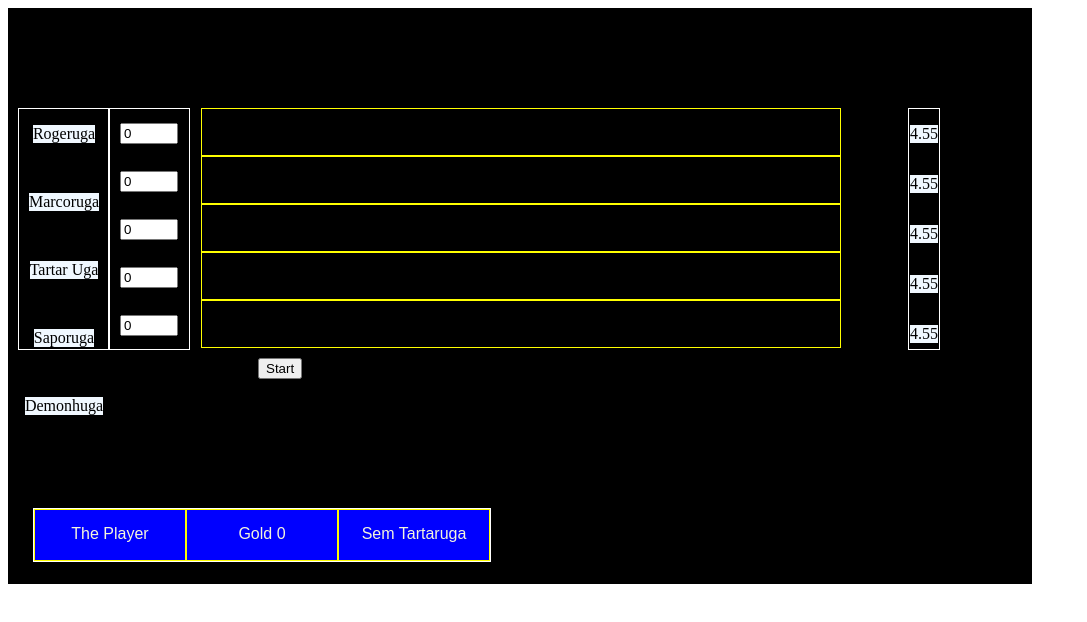
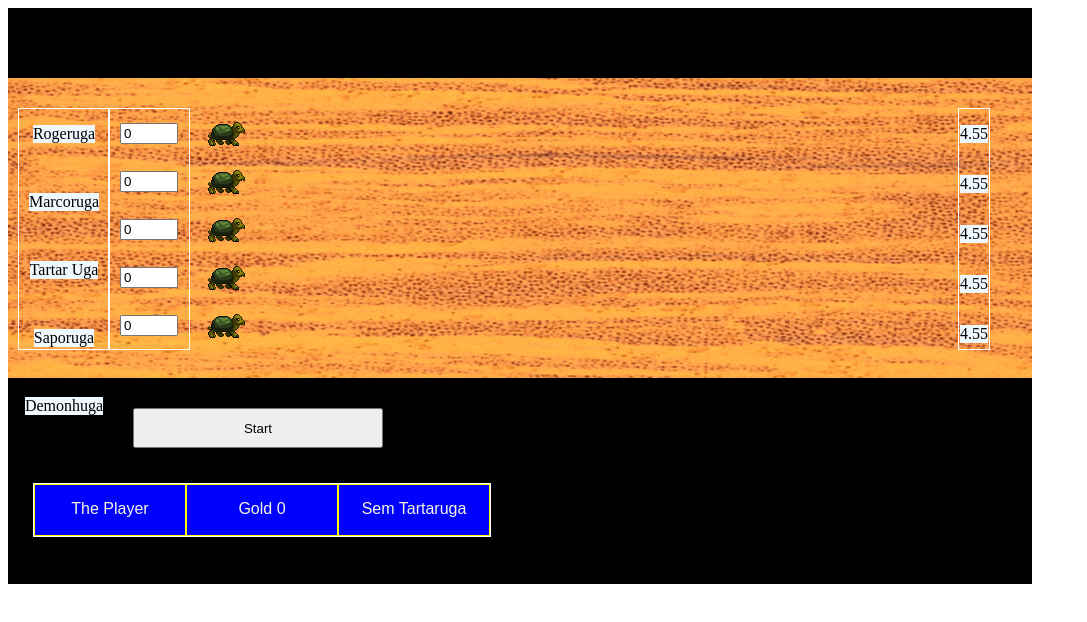
Before and after one commit to RHainz/Tartarugas-Real-, a plain HTML site: page index.html in a window 1280 px wide. Shown: the whole page, without its empty margins (0-1087 px from the left). Drawn offline with Linux system fonts and the light colour scheme.

Commit message:
Problemas do NaN

```diff
--- a/assets/imgs.js
+++ b/assets/imgs.js
@@ -17,3 +17,15 @@ function attBackgroud(sourceImg,posX,posY) {
 
   }
 }
+
+function attGif(sourceImg,posX,posY) {
+  let myGif=GIF();
+  let sourceImg2=sourceImg;
+  let posX2=posX;
+  let posY2=posY;
+
+  myGif.onload(sourceImg2);
+
+  c.drawImage(myGif.image, posX2, posY2)
+
+}
--- a/assets/index.js
+++ b/assets/index.js
@@ -33,15 +33,15 @@ const backGround= new Sprite({
     imgSource: './images/largeturtle.png'
 });
 
-//attBackgroud("./images/eg-desert.png", 0, 0);
-//attBackgroud("./images/Sandy.jpg", 161, 68);
+attBackgroud("./images/Sandy2.png", 0, 0);
+//attBackgroud("./images/Sandy.jpg", 280, 68);
 
 
 c.fillRect(0, 0, canvas.width, canvas.height);
 
-turtle1.draw();
 
-turtle2.draw();
+
+
 
 function setZeroGold () {
     let buttonZero=document.querySelectorAll("#inputsGold input");
@@ -88,6 +88,7 @@ function somarGold (){
     for (let i=0; i<5; i++){
         //console.log(buttonZero[i].valueAsNumber);
         //console.log(totalApostadoNow[i]);
+        if(typeof thePlayer.goldPlayer.valueAsNumber !=="number"){ thePlayer.goldPlayer.valueAsNumber=1000}
         if(buttonZero[i].valueAsNumber!==totalApostadoNow[i]) {
             totalApostado+=(buttonZero[i].valueAsNumber-totalApostadoNow[i]);
             betFeitos[i]=buttonZero[i].valueAsNumber;
@@ -173,17 +174,18 @@ function vencedora() {
 function endGame() {
     if (thePlayer.goldPlayer>=10000){
     c.fillStyle="yellow"
-    c.fillRect(1,1,canvas.width,canvas.height);}
+    c.fillRect(1,1,canvas.width,canvas.height);
+    thePlayer.goldPlayer=1000;}
     return
 }
 
 
 function continueJogo () {
-    console.log(thePlayer.goldPlayer);
+    //console.log(thePlayer.goldPlayer);
     c.fillStyle="black";
     c.fillRect(0, 0, canvas.width, canvas.height);
-    console.log(turtle1.round);
-    console.log(turtle2.round);
+    //console.log(turtle1.round);
+    //console.log(turtle2.round);
     pagarGold();
     setZeroGold();
     updatePlayer();
@@ -216,13 +218,19 @@ function continueJogo () {
     totalApostadoNow=[0,0,0,0,0];
     betFeitos=[0,0,0,0,0];
 
+    console.log(thePlayer.goldPlayer);
+    if(thePlayer.goldPlayer =="NaN"){ localStorage.removeItem("gold"); thePlayer.goldPlayer=1000}
 
-    console.log(turtle1);
-    console.log(turtle2);
-    console.log(thePlayer.goldPlayer);
+    //console.log(turtle1);
+    //console.log(turtle2);
+    //console.log(thePlayer.goldPlayer);
     turtle1.round=0;
     localStorage.setItem("gold",`${thePlayer.goldPlayer}`);
-    window.location.reload()
+
+    //window.location.reload()
+
+
+
     thePlayer.goldPlayer=Number(localStorage.getItem("gold"));
     return
 }
@@ -231,6 +239,12 @@ function continueJogo () {
 setZeroGold();
 updateNameTurtle();
 drawingArena();
+turtle1.draw();
+turtle2.draw();
+turtle3.draw();
+turtle4.draw();
+turtle5.draw();
+
 playerBet();
 //animarTartarugas();
 
--- a/assets/script.js
+++ b/assets/script.js
@@ -13,11 +13,13 @@ class Turtle {
 
     draw () {
         const r=0;
-        c.fillStyle="red";
-        c.fillRect(this.position.x, this.position.y, 32, 32);
-        c.fillStyle="white";
-        c.fillText(`${this.position.x}`,this.position.x,this.position.y);
-        for (let i=0; i<1000; i++){let r=0;}
+        //c.fillStyle="red";
+        //c.fillRect(this.position.x, this.position.y, 32, 32);
+        //c.fillStyle="white";
+        //c.fillText(`${this.position.x}`,this.position.x,this.position.y);
+        attBackgroud("./images/tt1gif.gif",this.position.x,this.position.y);
+        //attGif("./images/tt1gif.gif",this.position.x,this.position.y);
+        console.log(this.position.x,this.position.y)
     }
 
     resistenciaTeste () {
@@ -75,40 +77,43 @@ let thePlayer={
 };
 
 
-
-
 function randomizer(tipo) {
     if (tipo==="res") {return ((Math.random()*100000+1))}
     else {
-        return (Math.floor(Math.random()*100+1)/200*30)
+        return (Math.floor(Math.random()*100+1)/200*5)
     };
 }
 
 function drawingArena () {
-    //attBackgroud("./images/Sandy.jpg",163,68);
-    for (let i=0; i<=4; i++) {
-        const ajuste=i*48;
-        c.fillStyle="yellow";
-        c.fillRect(positionLines.x, positionLines.y+ajuste, pathSize, 48);
-        c.fillStyle="black";
-        c.fillRect(positionLines.x+1, positionLines.y+ajuste+1, pathSize-2, 46);
-    }
+    attBackgroud("./images/Sandy5.gif",0,70);
+    c.beginPath();
+    c.moveTo(840,90);
+    c.lineTo(840,350);
+    c.stroke();
+    //c.fillRect(180,90,710,300);
+    // for (let i=0; i<=4; i++) {
+    //     const ajuste=i*48;
+    //     c.fillStyle="yellow";
+    //     c.fillRect(positionLines.x, positionLines.y+ajuste, pathSize, 48);
+    //     c.fillStyle="black";
+    //     c.fillRect(positionLines.x+1, positionLines.y+ajuste+1, pathSize-2, 46);
+    // }
 
 }
 
-const allturtles=[  {position: {x:194,y:108}, velocidade: {x:0.003,y:0}, rndNumber: {x:0,y:0}, nameTurtle: {nome: "Rogeruga"},
+const allturtles=[  {position: {x:194,y:90}, velocidade: {x:0.003,y:0}, rndNumber: {x:0,y:0}, nameTurtle: {nome: "Rogeruga"},
                     conditions: {tired:false, bestificada: false}, resistencia: {stamina: 99950, foco: 99950}},
 
-                    {position: {x:194,y:156}, velocidade: {x:0.006,y:0}, rndNumber: {x:0,y:0}, nameTurtle: {nome: "Marcoruga"},
+                    {position: {x:194,y:138}, velocidade: {x:0.006,y:0}, rndNumber: {x:0,y:0}, nameTurtle: {nome: "Marcoruga"},
                     conditions: {tired:false, bestificada: false}, resistencia: {stamina: 99960, foco: 99960}},
 
-                    {position: {x:194,y:204}, velocidade: {x:0.009,y:0}, rndNumber: {x:0,y:0}, nameTurtle: {nome: "Tartar Uga"},
+                    {position: {x:194,y:186}, velocidade: {x:0.009,y:0}, rndNumber: {x:0,y:0}, nameTurtle: {nome: "Tartar Uga"},
                     conditions: {tired:false, bestificada: false}, resistencia: {stamina: 99960, foco: 99960}},
 
-                    {position: {x:194,y:252}, velocidade: {x:0.007,y:0}, rndNumber: {x:0,y:0}, nameTurtle: {nome: "Saporuga"},
+                    {position: {x:194,y:234}, velocidade: {x:0.007,y:0}, rndNumber: {x:0,y:0}, nameTurtle: {nome: "Saporuga"},
                     conditions: {tired:false, bestificada: false}, resistencia: {stamina: 99960, foco: 99960}},
 
-                    {position: {x:194,y:300}, velocidade: {x:0.010,y:0}, rndNumber: {x:0,y:0}, nameTurtle: {nome: "Demonhuga"},
+                    {position: {x:194,y:282}, velocidade: {x:0.010,y:0}, rndNumber: {x:0,y:0}, nameTurtle: {nome: "Demonhuga"},
                     conditions: {tired:false, bestificada: false}, resistencia: {stamina: 99960, foco: 99960}}]
 
 
--- a/assets/styles.css
+++ b/assets/styles.css
@@ -5,21 +5,25 @@
 
 #starteando {
     position:absolute;
-    margin-top: 350px;
-    margin-left: 250px;
+    margin-top: 400px;
+    margin-left: 125px;
+    width:250px;
+    height:40px;
 }
 
 #starteando2 {
     position:absolute;
-    margin-top: 350px;
-    margin-left: 250px;
+    margin-top: 400px;
+    margin-left: 125px;
+    width:250px;
+    height:40px;
 }
 
 #areaPersonagem {
     border: 1px solid white;
     display: flex;
     position:absolute;
-    margin-top: 500px;
+    margin-top: 475px;
     margin-left: 25px;
 }
 
@@ -100,7 +104,7 @@
     align-items: center;
     justify-content: space-around;
     margin-top: 100px;
-    margin-left:900px;
+    margin-left:950px;
     width: 30px;
     height: 240px;
 
```
Also changed, not shown: images/Sandy2.gif (added), images/Sandy3.gif (added), images/Sandy4.gif (added), images/Sandy5.gif (added), images/tt1gif.gif (added), images/turtle.png (added).
